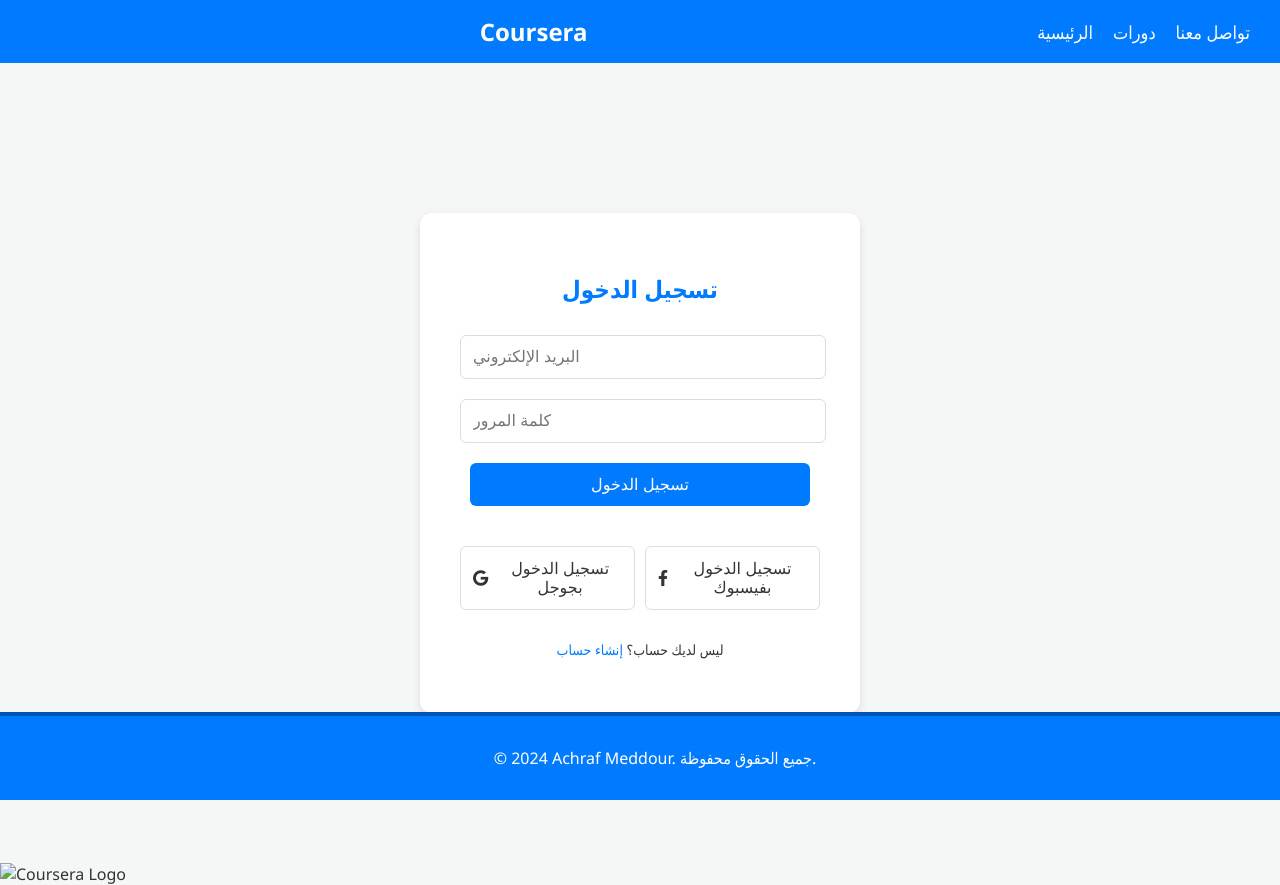
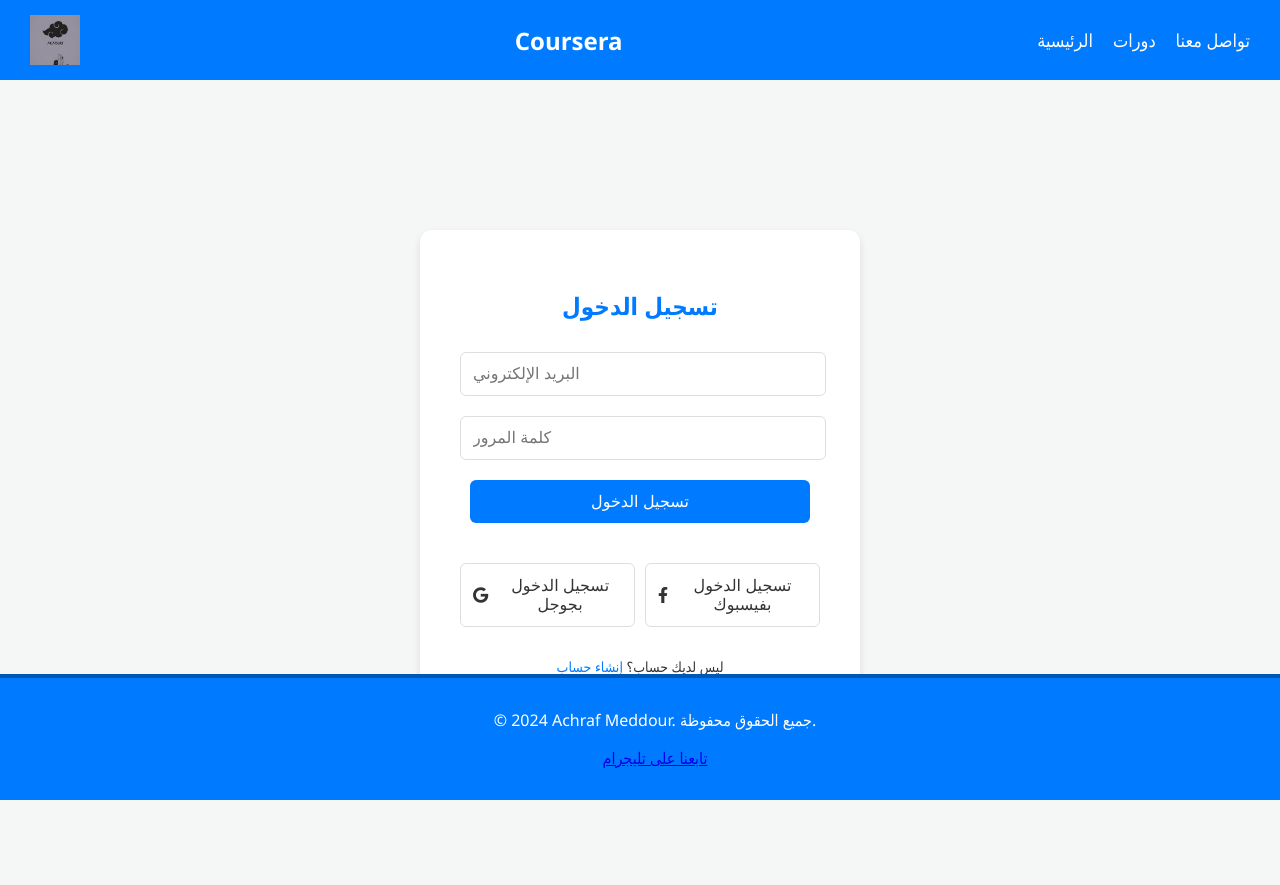
Before and after one commit to Courses2r/Coursera, a plain HTML site: page index.html in a window 1280 px wide. Drawn offline with Linux system fonts and the light colour scheme.

Commit message:
Update index.html

```diff
--- a/index.html
+++ b/index.html
@@ -9,6 +9,7 @@
 </head>
 <body>
     <header class="header-bar">
+        <img src="https://github.com/Courses2r/Coursera/raw/main/images/IMG_20240914_063325_817.jpg" alt="Logo" class="logo">
         <div class="header-title">Coursera</div>
         <nav class="nav-links">
             <a href="#home" id="home-link">الرئيسية</a>
@@ -71,6 +72,7 @@
     </main>
     <footer>
         <p>&copy; 2024 Achraf Meddour. جميع الحقوق محفوظة.</p>
+        <p><a href="https://t.me/courses2r" target="_blank">تابعنا على تليجرام</a></p>
     </footer>
     <script>
         document.getElementById('courses-link').addEventListener('click', function() {
@@ -84,5 +86,4 @@
         });
     </script>
 </body>
-    </html>
-<img src="مسار/إلى/الشعار.png" alt="Coursera Logo" class="logo">
+            </html>
```
